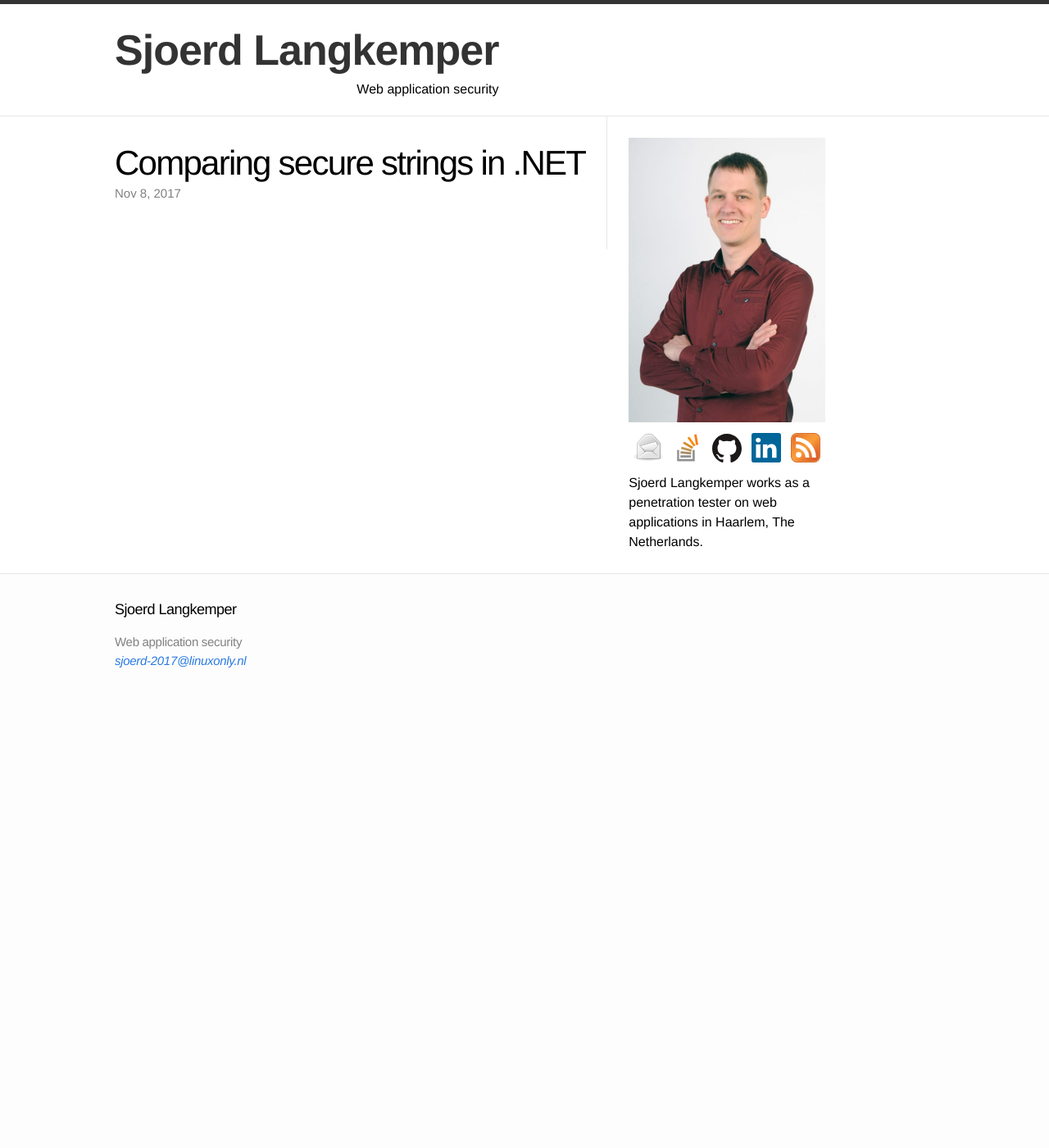
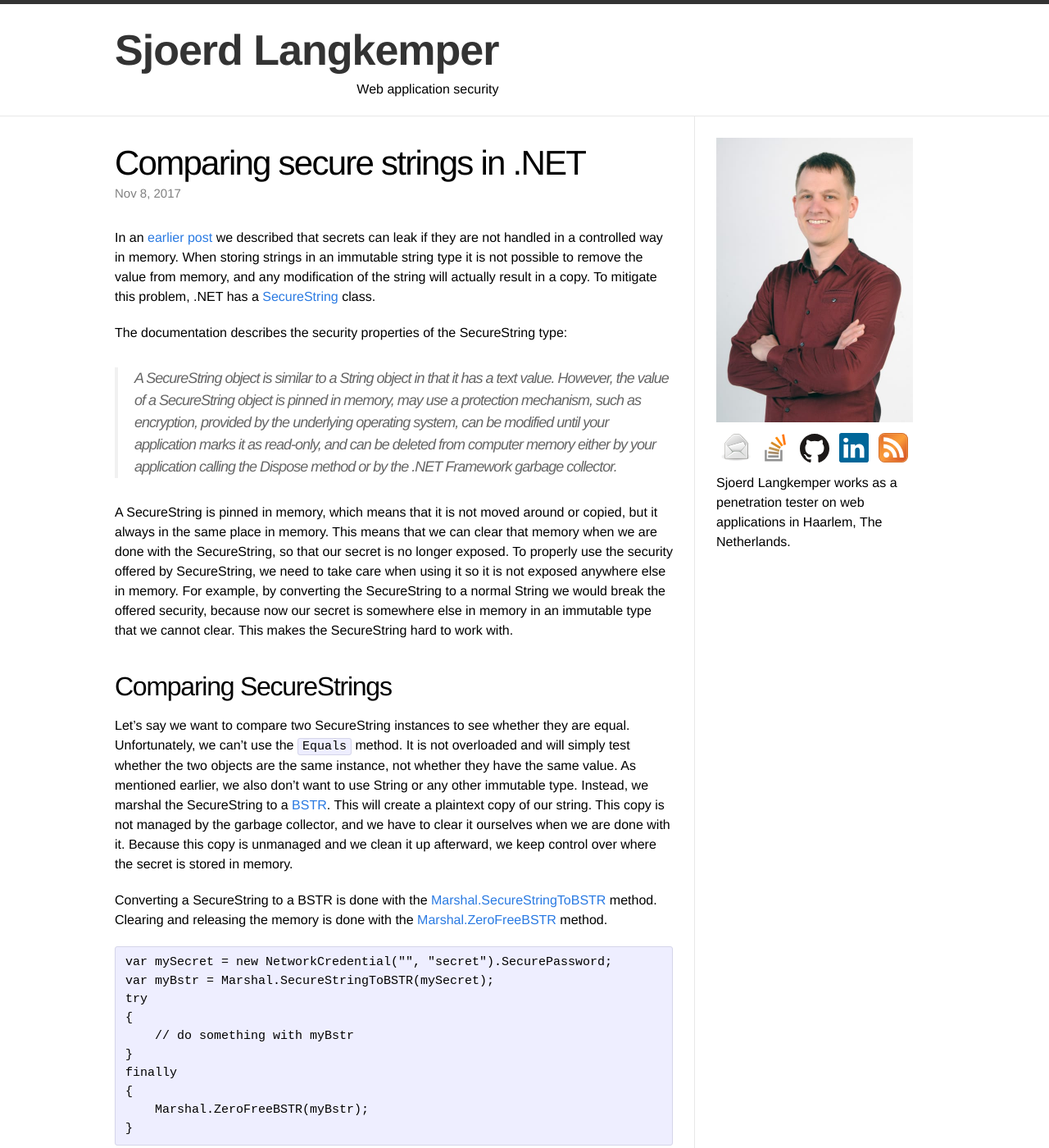
Before and after one commit to Sjord/Sjord.github.io, a Jekyll site: the page built from _posts/2017-07-25-comparing-securestrings-in-dotnet.md, in a window 1280 px wide and 1400 px high. Shown: the whole window at 82% size. Built offline with Jekyll 4.4.1, drawn with Linux system fonts in a browser that asks for light colours; some of the changed text lies outside the part shown.

Commit message:
Normal non-time-safe method to compare two strings

```diff
--- a/_posts/2017-07-25-comparing-securestrings-in-dotnet.md
+++ b/_posts/2017-07-25-comparing-securestrings-in-dotnet.md
@@ -4,3 +4,46 @@
 thumbnail: ph-compare-240.jpg
 date: 2017-11-08
 ---
+
+In an [earlier post](/2016/05/22/should-passwords-be-cleared-from-memory/) we described that secrets can leak if they are not handled in a controlled way in memory. When storing strings in an immutable string type it is not possible to remove the value from memory, and any modification of the string will actually result in a copy. To mitigate this problem, .NET has a [SecureString](https://msdn.microsoft.com/en-us/library/system.security.securestring(v=vs.110).aspx) class.
+
+The documentation describes the security properties of the SecureString type:
+
+> A SecureString object is similar to a String object in that it has a text value. However, the value of a SecureString object is pinned in memory, may use a protection mechanism, such as encryption, provided by the underlying operating system, can be modified until your application marks it as read-only, and can be deleted from computer memory either by your application calling the Dispose method or by the .NET Framework garbage collector.
+
+A SecureString is pinned in memory, which means that it is not moved around or copied, but it always in the same place in memory. This means that we can clear that memory when we are done with the SecureString, so that our secret is no longer exposed. To properly use the security offered by SecureString, we need to take care when using it so it is not exposed anywhere else in memory. For example, by converting the SecureString to a normal String we would break the offered security, because now our secret is somewhere else in memory in an immutable type that we cannot clear. This makes the SecureString hard to work with.
+
+
+## Comparing SecureStrings
+
+Let's say we want to compare two SecureString instances to see whether they are equal. Unfortunately, we can't use the `Equals` method. It is not overloaded and will simply test whether the two objects are the same instance, not whether they have the same value. As mentioned earlier, we also don't want to use String or any other immutable type. Instead, we marshal the SecureString to a [BSTR](https://msdn.microsoft.com/en-us/library/windows/desktop/ms221069(v=vs.85).aspx). This will create a plaintext copy of our string. This copy is not managed by the garbage collector, and we have to clear it ourselves when we are done with it. Because this copy is unmanaged and we clean it up afterward, we keep control over where the secret is stored in memory.
+
+Converting a SecureString to a BSTR is done with the [Marshal.SecureStringToBSTR](https://msdn.microsoft.com/en-us/library/system.runtime.interopservices.marshal.securestringtobstr(v=vs.110).aspx) method. Clearing and releasing the memory is done with the [Marshal.ZeroFreeBSTR](https://msdn.microsoft.com/en-us/library/system.runtime.interopservices.marshal.zerofreebstr(v=vs.110).aspx) method.
+
+    var mySecret = new NetworkCredential("", "secret").SecurePassword;
+    var myBstr = Marshal.SecureStringToBSTR(mySecret);
+    try
+    {
+        // do something with myBstr
+    }
+    finally
+    {
+        Marshal.ZeroFreeBSTR(myBstr);
+    }
+
+This way, we can create two BSTRs from our SecureStrings and compare those. Comparing the unmanaged code can be done in several ways:
+
+* Using [unsafe code](https://stackoverflow.com/a/4502736/182971). Call [ToPointer](https://msdn.microsoft.com/en-us/library/system.intptr.topointer(v=vs.110).aspx) on both BSTRs and compare the values of the pointers in a loop.
+* Use [Marshal.ReadInt32](https://msdn.microsoft.com/en-us/library/eawzfdz5(v=vs.110).aspx) to read the length prefix of each BSTR, then call [Marshal.ReadByte](https://msdn.microsoft.com/en-us/library/a0c0f616(v=vs.110).aspx) that many times on each BSTR.
+* Use P/Invoke to call a native function to do the compare.
+
+Here is an example to call [lstrcmp](https://msdn.microsoft.com/en-us/library/windows/desktop/ms647488(v=vs.85).aspx) using P/Invoke to compare the two BSTR instances:
+
+    [DllImport("kernel32.dll", CharSet = CharSet.Auto)]
+    static extern int lstrcmp(IntPtr lpString1, IntPtr lpString2);
+
+    ...
+
+    var isEqual = lstrcmp(b1, b2) == 0;
+
+This may be the easiest way to compare two BSTR instances, and thus two SecureString instances.
```
